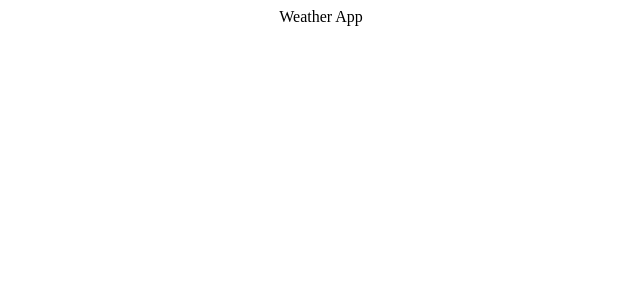
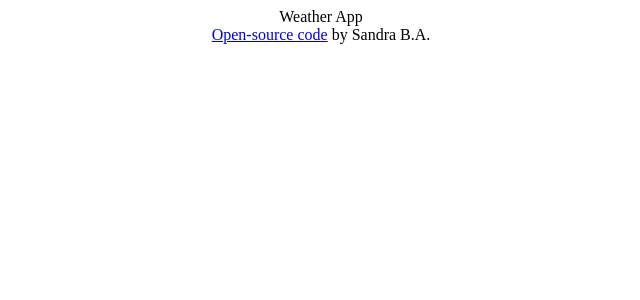
Before and after one commit to sanbaar/react-weather-app-project, a React (Create React App) app: page / in a window 1280 px wide. Shown: the top 300 px of the page, without its empty margins (319-959 px from the left). Built offline with nearby package versions, Linux system fonts and the light colour scheme.

Commit message:
Added footer

```diff
--- a/src/App.js
+++ b/src/App.js
@@ -1,5 +1,18 @@
 import "./App.css";
 
 export default function App() {
-  return <div className="App">Weather App</div>;
+  return (
+    <div className="App">
+      Weather App
+      <footer>
+        <a
+          href="https://github.com/sanbaar/react-weather-app-project.git"
+          target="_blank"
+        >
+          Open-source code
+        </a>{" "}
+        by Sandra B.A.
+      </footer>
+    </div>
+  );
 }
```
